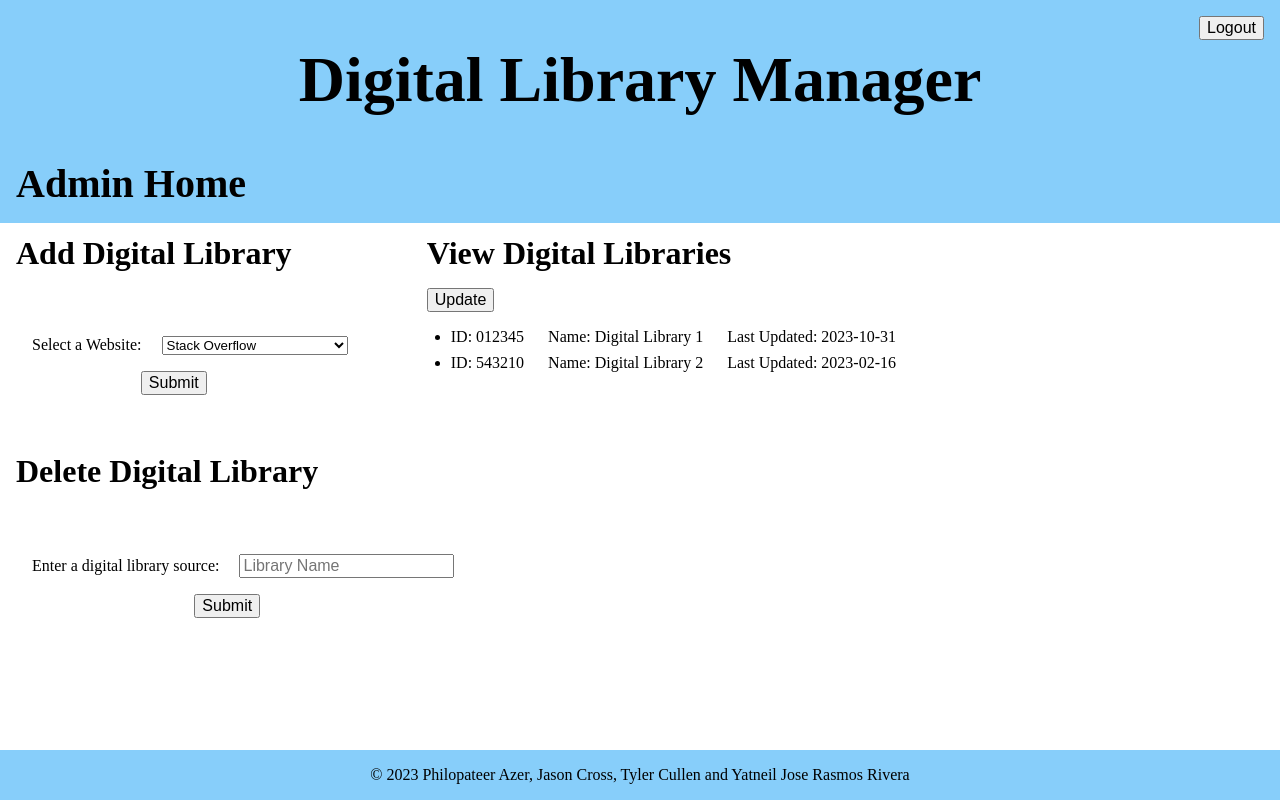
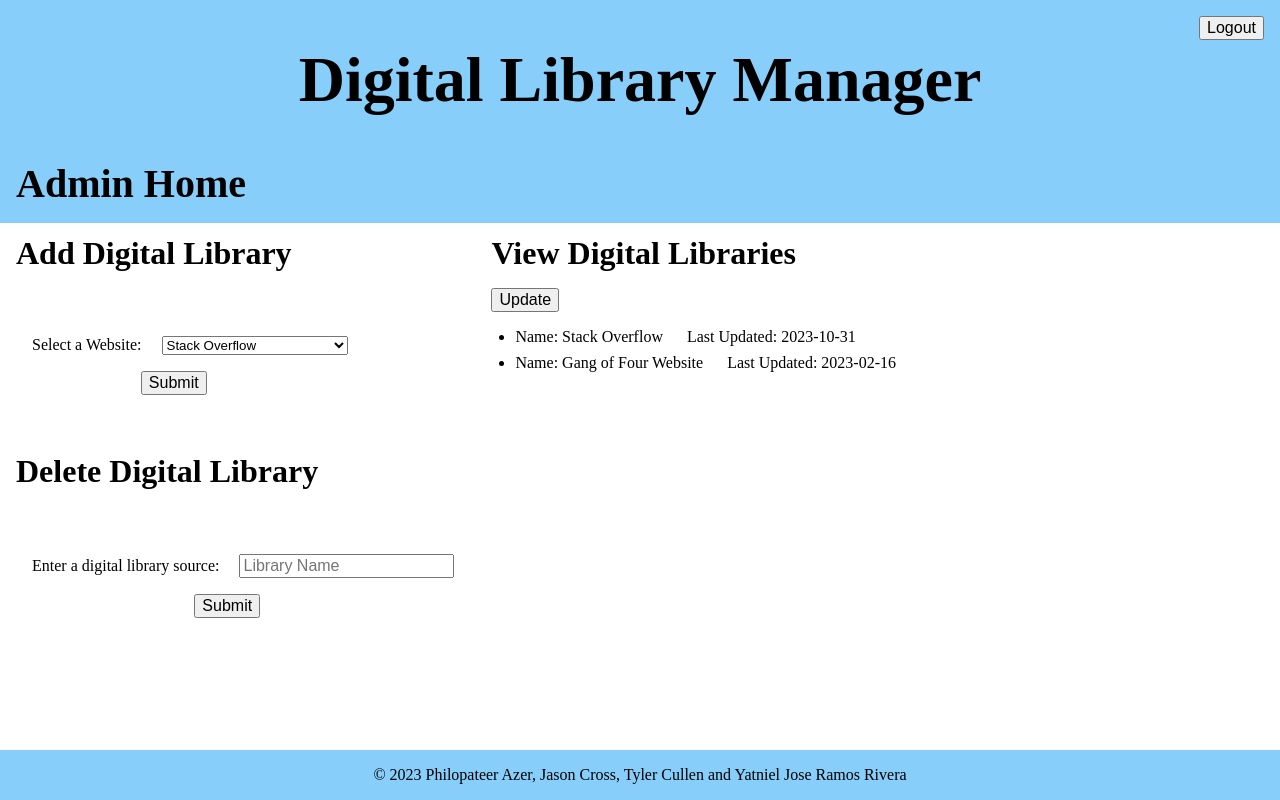
Before and after one commit to jasonmcross/Project-22, a plain HTML site: page newpages/admin-home.html in a window 1280 px wide. Drawn offline with Linux system fonts and the light colour scheme.

Commit message:
Update admin-home.html

```diff
--- a/newpages/admin-home.html
+++ b/newpages/admin-home.html
@@ -7,6 +7,7 @@
 </head>
 <body>
     <header>
+        <script src="../scripts/admin.js" defer></script>
         <h1>Digital Library Manager</h1>
         <button type="button" id="admin-logout" style="position: absolute; right: 0; top: 16px;">Logout</button>
         <h2 style="font-size:40px;">Admin Home</h2>
@@ -43,15 +44,15 @@
             <button id="update-library-list">Update</button>
 
             <ul id="library-list" style="overflow-y: scroll;">
-                <li>ID: 012345 &emsp; Name: Digital Library 1  &emsp; Last Updated: 2023-10-31</li>
-                <li>ID: 543210 &emsp; Name: Digital Library 2 &emsp; Last Updated: 2023-02-16</li>
+                <li>Name: Stack Overflow  &emsp; Last Updated: 2023-10-31</li>
+                <li>Name: Gang of Four Website &emsp; Last Updated: 2023-02-16</li>
             </ul>
 
         </section>
     </main>
 
     <footer>
-        <p>&copy; 2023 Philopateer Azer, Jason Cross, Tyler Cullen and Yatneil Jose Rasmos Rivera</p>
+        <p>&copy; 2023 Philopateer Azer, Jason Cross, Tyler Cullen and Yatniel Jose Ramos Rivera</p>
     </footer>
 
     <script src="../scripts/admin.js"></script>
```
